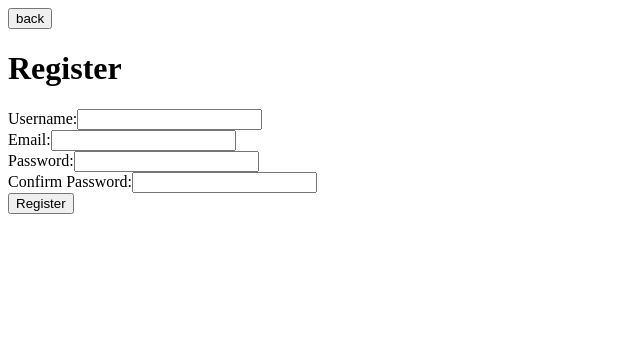
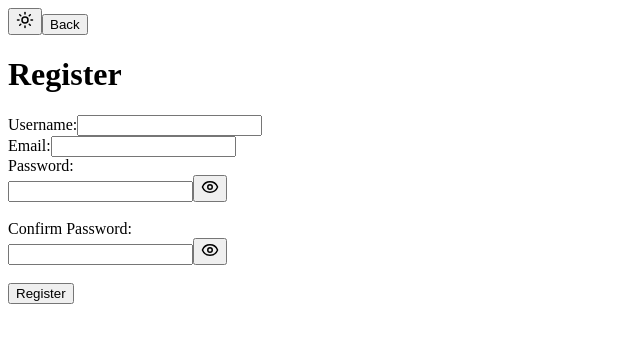
Before and after one commit to jayq23/BarangayBarayongApp, a React (Vite) app: page /register in a window 1280 px wide. Shown: the top 342 px of the page, without its empty margins (0-640 px from the left). Built offline with nearby package versions, Linux system fonts and the light colour scheme.

Commit message:
feat(auth): add password visibility toggle

```diff
--- a/package.json
+++ b/package.json
@@ -12,6 +12,7 @@
   "license": "ISC",
   "description": "",
   "dependencies": {
+    "lucide-react": "^1.59.0",
     "react": "^19.3.1",
     "react-dom": "^19.3.1",
     "react-router-dom": "^7.18.4"
--- a/src/auth/register.tsx
+++ b/src/auth/register.tsx
@@ -1,34 +1,173 @@
-import {useNavigate} from "react-router-dom";
+
+import { useState, type FormEvent } from "react";
+import { useNavigate } from "react-router-dom";
+import { Eye, EyeOff, Sun, Moon } from "lucide-react";
 
 function Register() {
     const navigate = useNavigate();
 
-    //Back button functionality
+    const [showPassword, setShowPassword] = useState(false);
+    const [showConfirmPassword, setShowConfirmPassword] = useState(false);
+    const [theme, setTheme] = useState<"light" | "dark">("light");
+    const [password, setPassword] = useState("");
+    const [confirmPassword, setConfirmPassword] = useState("");
+
     const handleBackClick = () => {
         navigate(-1);
-    }
+    };
+
+    const handleRegisterBtn = (
+        event: FormEvent<HTMLFormElement>
+    ) => {
+        event.preventDefault();
+
+        if (password !== confirmPassword) {
+            alert("Passwords do not match");
+            return;
+        }
+
+        try {
+            alert("Registration successful!");
+            navigate("/login");
+        } catch (error) {
+            console.error("Registration error:", error);
+            alert(
+                "An error occurred during registration. Please try again."
+            );
+        }
+    };
 
     return (
-        <div>
-            <button className="backBtn" onClick={handleBackClick}>back</button>
+        <div
+            className={`register-container ${theme}`}
+        >
+            <button
+                id="theme"
+                type="button"
+                onClick={() =>
+                    setTheme((current) =>
+                        current === "light" ? "dark" : "light"
+                    )
+                }
+                aria-label="Toggle theme"
+            >
+                {theme === "light" ? (
+                    <Sun size={18} />
+                ) : (
+                    <Moon size={18} />
+                )}
+            </button>
+
+            <button
+                className="backBtn"
+                type="button"
+                onClick={handleBackClick}
+            >
+                Back
+            </button>
+
             <h1>Register</h1>
-            <form>
+
+            <form onSubmit={handleRegisterBtn}>
                 <label htmlFor="username">Username:</label>
-                <input type="text" id="username" name="username" required />
+                <input
+                    type="text"
+                    id="username"
+                    name="username"
+                    required
+                />
+
                 <br />
+
                 <label htmlFor="email">Email:</label>
-                <input type="email" id="email" name="email" required />
+                <input
+                    type="email"
+                    id="email"
+                    name="email"
+                    required
+                />
+
                 <br />
+
                 <label htmlFor="password">Password:</label>
-                <input type="password" id="password" name="password" required />
+                <div>
+                    <input
+                        type={showPassword ? "text" : "password"}
+                        id="password"
+                        name="password"
+                        value={password}
+                        onChange={(e) =>
+                            setPassword(e.target.value)
+                        }
+                        required
+                    />
+
+                    <button
+                        type="button"
+                        onClick={() =>
+                            setShowPassword((visible) => !visible)
+                        }
+                        aria-label={
+                            showPassword
+                                ? "Hide password"
+                                : "Show password"
+                        }
+                    >
+                        {showPassword ? (
+                            <EyeOff size={18} />
+                        ) : (
+                            <Eye size={18} />
+                        )}
+                    </button>
+                </div>
+
                 <br />
-                <label htmlFor="confirmPassword">Confirm Password:</label>
-                <input type="password" id="confirmPassword" name="confirmPassword" required />
+
+                <label htmlFor="confirmPassword">
+                    Confirm Password:
+                </label>
+
+                <div>
+                    <input
+                        type={
+                            showConfirmPassword ? "text" : "password"
+                        }
+                        id="confirmPassword"
+                        name="confirmPassword"
+                        value={confirmPassword}
+                        onChange={(e) =>
+                            setConfirmPassword(e.target.value)
+                        }
+                        required
+                    />
+
+                    <button
+                        type="button"
+                        onClick={() =>
+                            setShowConfirmPassword(
+                                (visible) => !visible
+                            )
+                        }
+                        aria-label={
+                            showConfirmPassword
+                                ? "Hide confirm password"
+                                : "Show confirm password"
+                        }
+                    >
+                        {showConfirmPassword ? (
+                            <EyeOff size={18} />
+                        ) : (
+                            <Eye size={18} />
+                        )}
+                    </button>
+                </div>
+
                 <br />
+
                 <button type="submit">Register</button>
             </form>
         </div>
-    )
+    );
 }
 
-export default Register
+export default Register;
```
Also changed, not shown: 1 other file (tests, documents, lock files or other folders).
